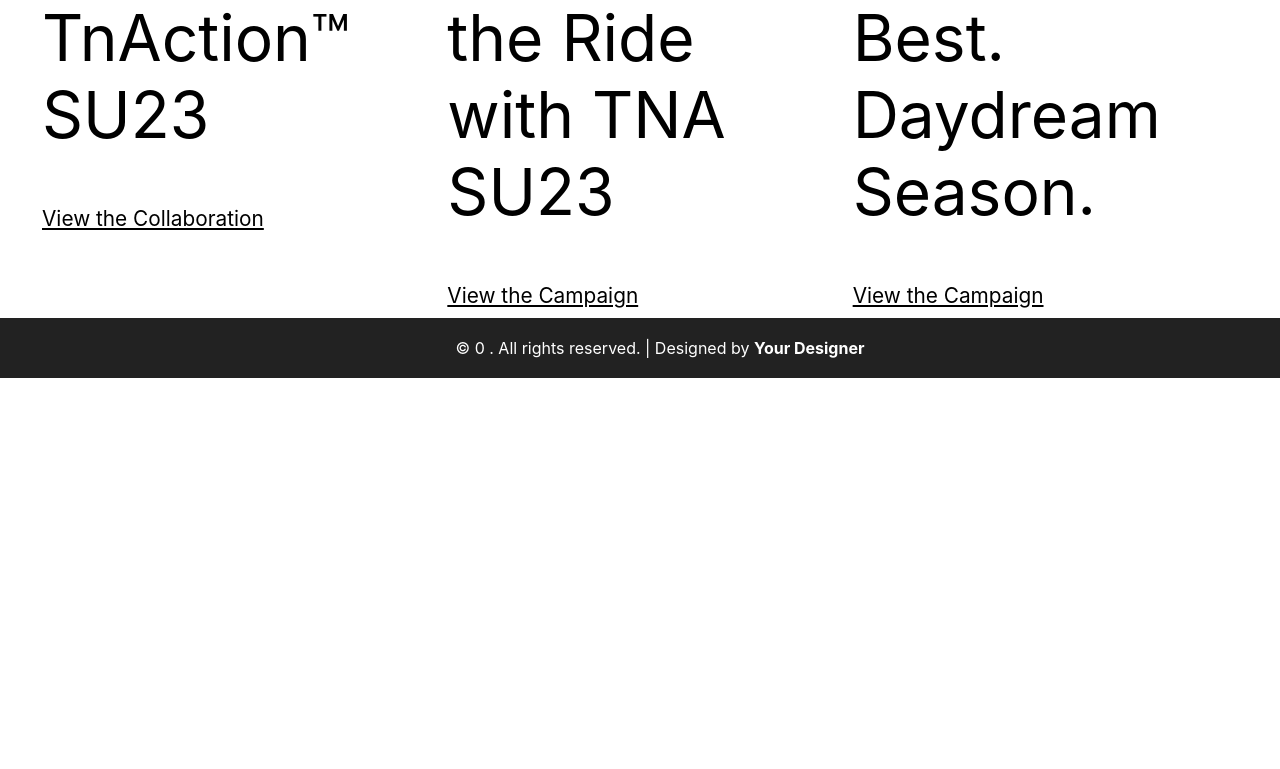
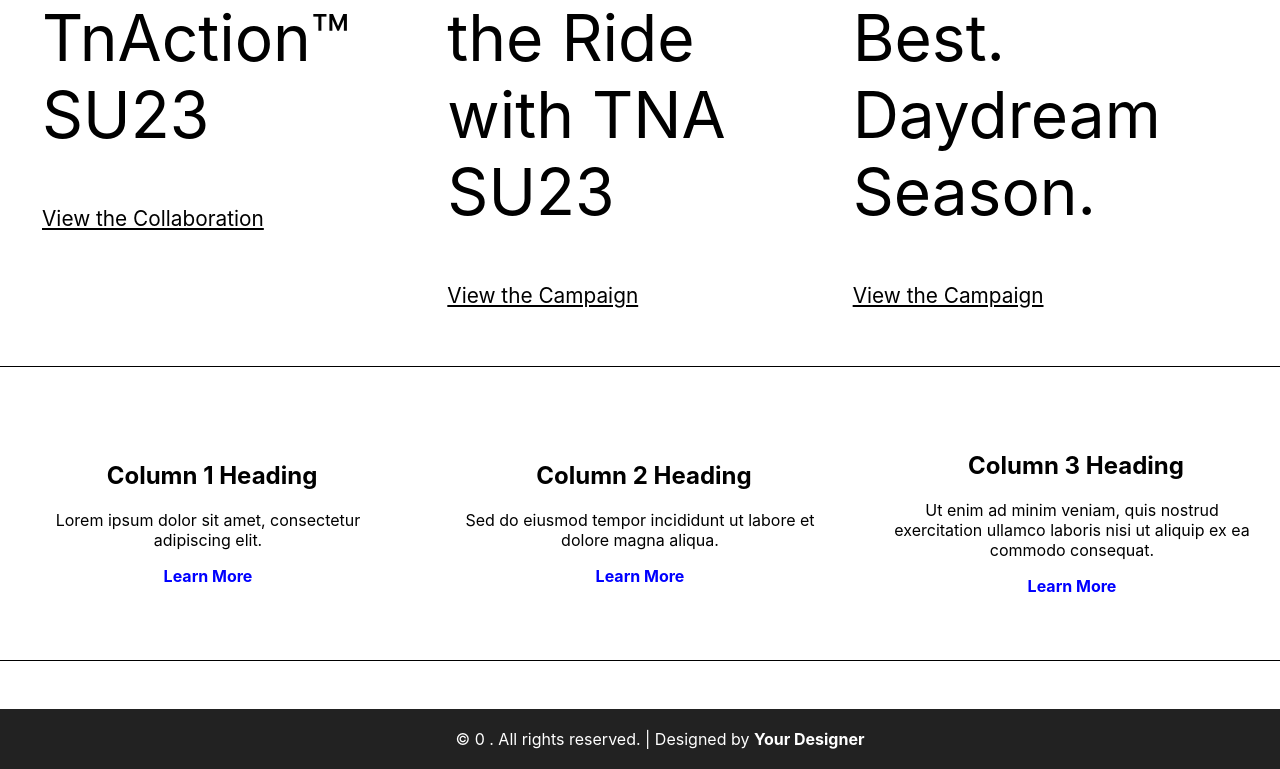
Before and after one commit to OdeliaFink/product-store, a React (Create React App) app: page / in a window 1280 px wide. Shown: the part 3451-4220 px from the top of the page. Before the commit the page ends 3829 px from the top, so only its background shows below. Built offline with nearby package versions, Linux system fonts and the light colour scheme; the HTML template or start-up script is replaced by a standard one.

Commit message:
Added banner

```diff
--- /dev/null
+++ b/src/components/ColumnBanner.tsx
@@ -0,0 +1,93 @@
+import React from 'react';
+import styled from 'styled-components';
+
+interface ThreeColumnBannerProps {
+  headings: string[];
+  icons: string[];
+  paragraphs: string[];
+  links: string[];
+}
+
+const ThreeColumnBanner: React.FC<ThreeColumnBannerProps> = ({
+  headings,
+  icons,
+  paragraphs,
+  links,
+}) => {
+  return (
+    <>
+      <div style={{ paddingBlock: '3rem' }}>
+        <Container>
+          <Column>
+            <Heading>
+              <Icon className={icons[0]} /> {headings[0]}
+            </Heading>
+            <Paragraph>{paragraphs[0]}</Paragraph>
+            <Link href={links[0]}>Learn More</Link>
+          </Column>
+
+          <Divider />
+          <Column>
+            <Heading>
+              <Icon className={icons[1]} /> {headings[1]}
+            </Heading>
+            <Paragraph>{paragraphs[1]}</Paragraph>
+            <Link href={links[1]}>Learn More</Link>
+          </Column>
+          <Divider />
+          <Column>
+            <Heading>
+              <Icon className={icons[2]} /> {headings[2]}
+            </Heading>
+            <Paragraph>{paragraphs[2]}</Paragraph>
+            <Link href={links[2]}>Learn More</Link>
+          </Column>
+        </Container>
+      </div>
+    </>
+  );
+};
+
+export default ThreeColumnBanner;
+
+const Container = styled.div`
+  display: flex;
+  justify-content: space-between;
+  align-items: center;
+  border-top: 1px solid black;
+  border-bottom: 1px solid black;
+  width: 100%;
+  padding-block: 3rem;
+`;
+
+const Column = styled.div`
+  width: 30%;
+  padding: 1rem;
+  text-align: center;
+`;
+
+const Heading = styled.h2`
+  display: flex;
+  align-items: center;
+  justify-content: center;
+  font-size: 1.5rem;
+`;
+
+const Icon = styled.i`
+  margin-right: 0.5rem;
+`;
+
+const Paragraph = styled.p`
+  margin-bottom: 1rem;
+`;
+
+const Link = styled.a`
+  text-decoration: none;
+  color: blue;
+  font-weight: bold;
+`;
+
+const Divider = styled.div`
+  border-left: 1px solid black;
+  height: 80%;
+`;
--- a/src/components/Hero-A.tsx
+++ b/src/components/Hero-A.tsx
@@ -11,7 +11,6 @@
           <h2
             style={{
               position: 'absolute',
-
               fontSize: '3rem',
               color: 'white',
               width: '40%',
--- a/src/components/Home.tsx
+++ b/src/components/Home.tsx
@@ -6,6 +6,7 @@
 import CarouselComponent from './Carousel';
 import { items } from './assets/assets';
 import Stories from './Stories';
+import ThreeColumnBanner from './ColumnBanner';
 
 const Home = () => {
   return (
@@ -35,6 +36,16 @@
           'View the Campaign',
         ]}
       />
+      <ThreeColumnBanner
+        headings={['Column 1 Heading', 'Column 2 Heading', 'Column 3 Heading']}
+        icons={['fa fa-star', 'fa fa-heart', 'fa fa-thumbs-up']}
+        paragraphs={[
+          'Lorem ipsum dolor sit amet, consectetur adipiscing elit.',
+          'Sed do eiusmod tempor incididunt ut labore et dolore magna aliqua.',
+          'Ut enim ad minim veniam, quis nostrud exercitation ullamco laboris nisi ut aliquip ex ea commodo consequat.',
+        ]}
+        links={['#', '#', '#']}
+      />
     </div>
   );
 };
```
